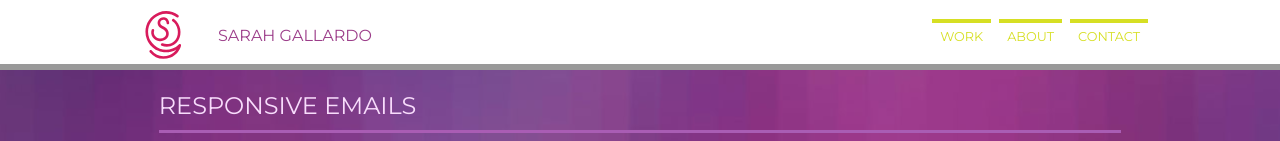
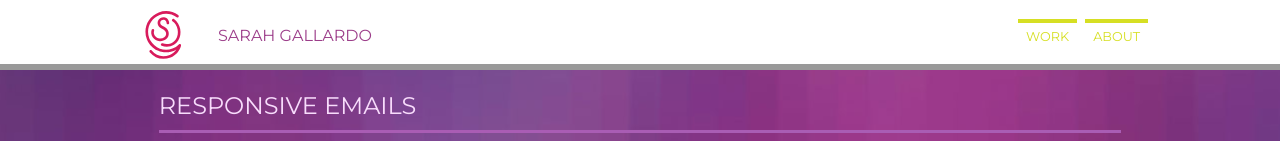
Before and after one commit to sarahjoga/sarahsite, a plain HTML site: page work-tcg.html in a window 1280 px wide. Shown: the top 141 px of the page. Drawn offline with Linux system fonts and the light colour scheme.

Commit message:
Update work-tcg.html

```diff
--- a/work-tcg.html
+++ b/work-tcg.html
@@ -31,7 +31,6 @@ user-scalable=true;">
 				<ul>
 					<li><a href="work.html">work</a></li>
 					<li><a href="about.html">about</a></li>
-					<li><a href="contact.html">contact</a></li>
 				</ul>
 			</div>
 			</nav>
```
